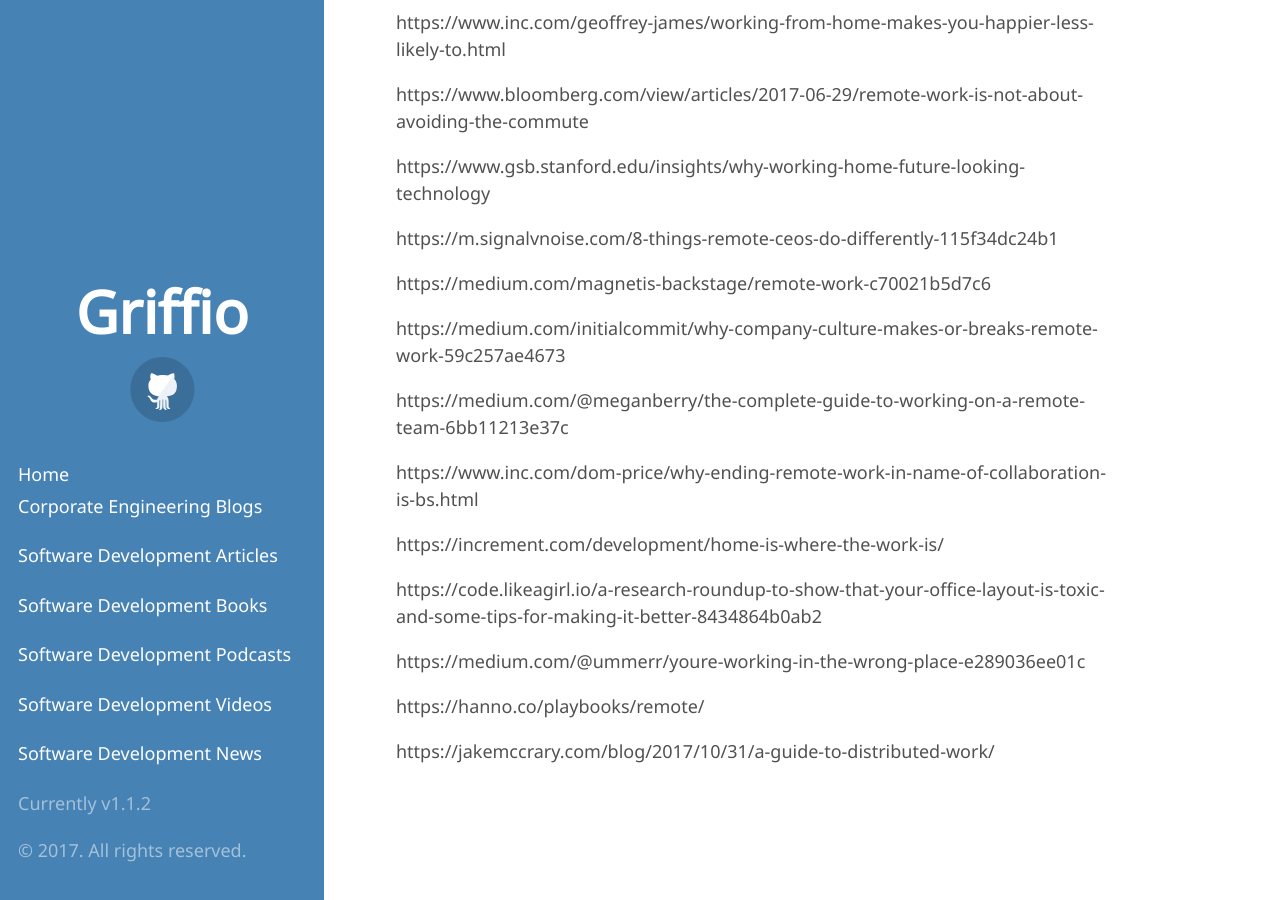
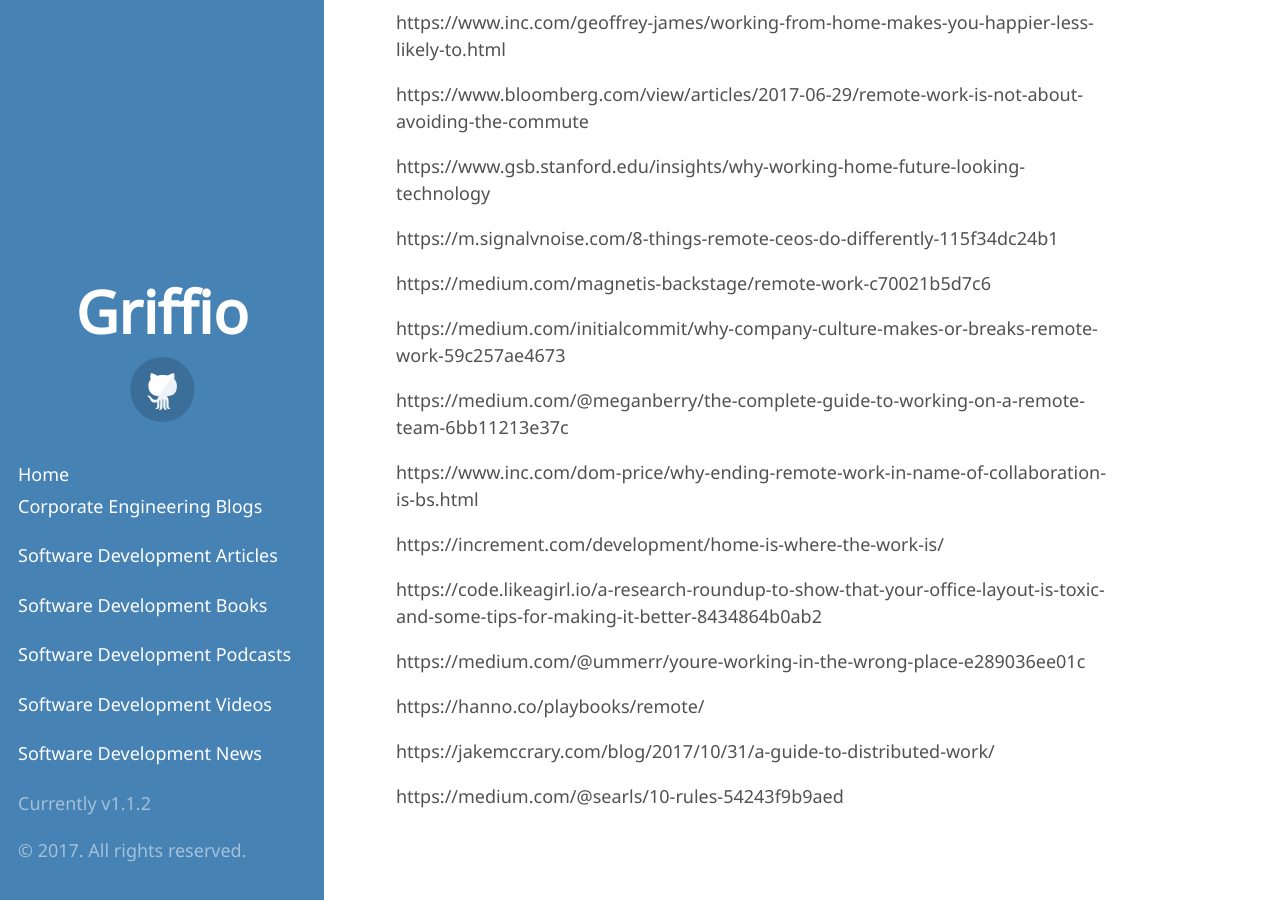
Before and after one commit to griffio/griffio.github.io, a Jekyll site: the page built from distributed_and_remote.md, in a window 1280 px wide and 900 px high, scrolled down 6525 px. Built offline with Jekyll 4.4.1, drawn with Linux system fonts in a browser that asks for light colours; some web fonts are replaced; our own code applies the rules of GitHub Pages for plain Markdown files; some of the changed lines change nothing that is shown.

Commit message:
Remote work has turned me into a total weirdo.

```diff
--- a/distributed_and_remote.md
+++ b/distributed_and_remote.md
@@ -267,3 +267,5 @@
 https://hanno.co/playbooks/remote/
 
 https://jakemccrary.com/blog/2017/10/31/a-guide-to-distributed-work/
+
+https://medium.com/@searls/10-rules-54243f9b9aed
```
